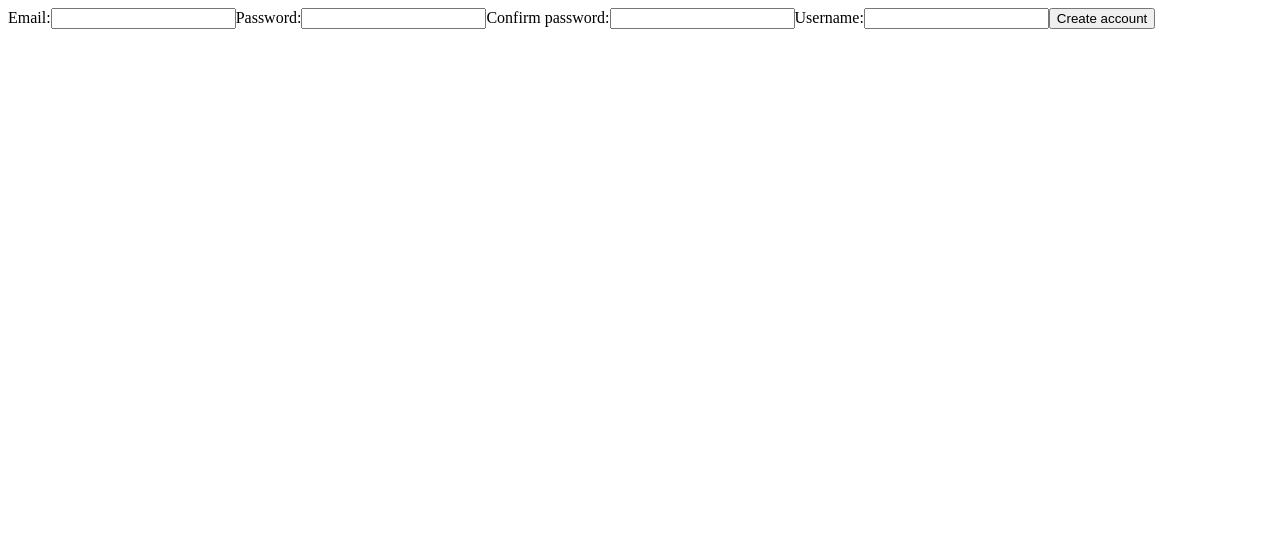
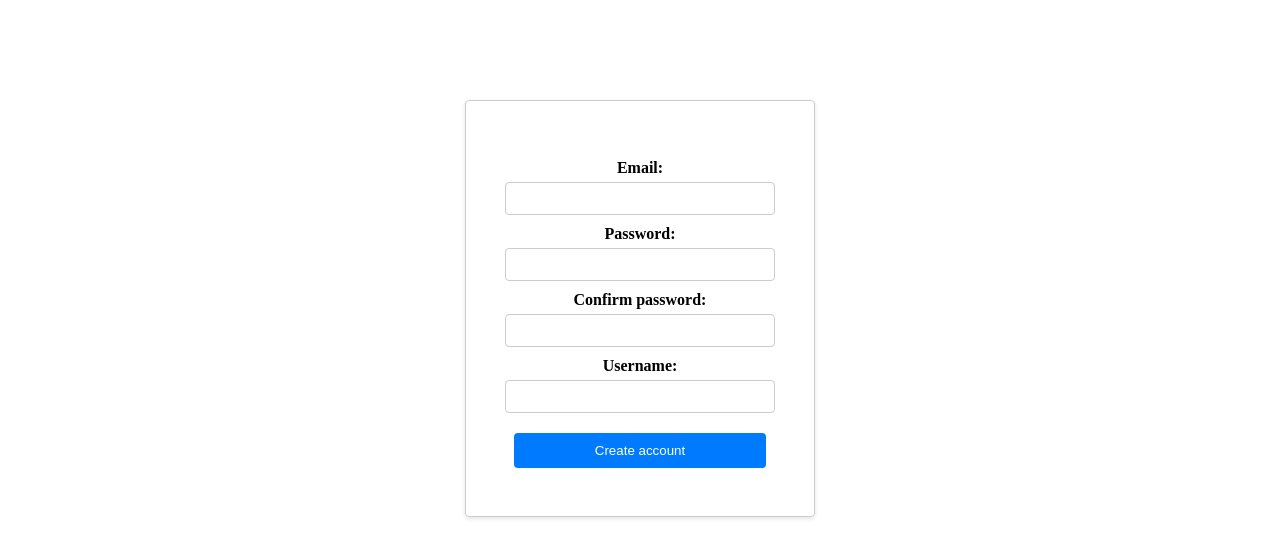
Before and after one commit to tbuller/all-purpose-organiser, a React (Create React App) app in the folder src/: page /signup in a window 1280 px wide. Shown: the top 558 px of the page. Built offline with nearby package versions, Linux system fonts and the light colour scheme.

Commit message:
sign up page styling

```diff
--- a/src/package.json
+++ b/src/package.json
@@ -16,6 +16,7 @@
     "react-redux": "^8.0.5",
     "react-router-dom": "^6.10.0",
     "react-scripts": "5.0.1",
+    "sass": "^1.62.1",
     "typescript": "^4.9.5",
     "web-vitals": "^2.1.4"
   },
--- a/src/src/components/Auth/PasswordsError.tsx
+++ b/src/src/components/Auth/PasswordsError.tsx
@@ -1,6 +1,7 @@
 import React from 'react';
 import { useDispatch } from 'react-redux';
 import { setPasswordsNotMatching } from '../../redux/authSlice';
+import '../../styling/Auth/PasswordsError.scss';
 
 const PasswordsError = () => {
 
--- a/src/src/components/Auth/Signup.tsx
+++ b/src/src/components/Auth/Signup.tsx
@@ -1,7 +1,11 @@
 import React from 'react';
 import { useState, useEffect } from 'react';
 import { useNavigate } from 'react-router-dom';
+import { useDispatch, useSelector } from 'react-redux';
+import { RootStateAuth } from '../../redux/authSlice';
+import { setPasswordsNotMatching } from '../../redux/authSlice';
 import PasswordsError from './PasswordsError';
+import '../../styling/Auth/Signup.scss';
 
 interface SignupProps {
   navigate: ReturnType<typeof useNavigate>
@@ -9,16 +13,18 @@ interface SignupProps {
 
 const Signup: React.FC<SignupProps> = ({ navigate }) => {
 
+  const dispatch = useDispatch();
+  const passwordsNotMatching = useSelector((state: RootStateAuth) => state.auth.passwordsNotMatching);
+
   const [email, setEmail] = useState("");
   const [password, setPassword] = useState("");
   const [confirmedPassword, setConfirmedPassword] = useState("");
   const [username, setUsername] = useState("");
-  const [passwordsNotMatching, setPasswordsNotMatching] = useState(false);
 
   const createUser = () => {
     if (password !== confirmedPassword) {
       console.log("passwords do not match");
-      setPasswordsNotMatching(true);
+      dispatch(setPasswordsNotMatching(true));
     } else {
       fetch("http://localhost:8080/users", {
         method: "post",
@@ -50,7 +56,6 @@ const Signup: React.FC<SignupProps> = ({ navigate }) => {
 
   return (
     <div className="signup-page-container">
-      {passwordsNotMatching && <PasswordsError />}
       <label className="signup-page-label">Email:</label>
       <input className="signup-page-input" type="text" onChange={handleEmailChange} />
       <label className="signup-page-label">Password:</label>
@@ -59,7 +64,8 @@ const Signup: React.FC<SignupProps> = ({ navigate }) => {
       <input className="signup-page-input" type="password" onChange={handleConfirmedPasswordChange} />
       <label className="signup-page-label">Username:</label>
       <input className="signup-page-input" type="text" onChange={handleUsernameChange} />
-      <button onClick={createUser}>Create account</button>
+      <button className="signup-page-button" onClick={createUser}>Create account</button>
+      {passwordsNotMatching && <PasswordsError />}
     </div>
   )
 }
--- a/src/src/redux/authSlice.ts
+++ b/src/src/redux/authSlice.ts
@@ -1,6 +1,10 @@
 import { createSlice } from '@reduxjs/toolkit';
 
-const initialState = {
+type AuthState = {
+  passwordsNotMatching: boolean;
+}
+
+const initialState: AuthState = {
   passwordsNotMatching: false
 }
 
@@ -16,3 +20,7 @@ const authSlice = createSlice({
 
 export default authSlice.reducer;
 export const { setPasswordsNotMatching } = authSlice.actions;
+
+export type RootStateAuth = {
+  auth: AuthState;
+}
--- a/src/src/redux/store.ts
+++ b/src/src/redux/store.ts
@@ -1,9 +1,11 @@
 import { configureStore } from "@reduxjs/toolkit";
 import usersReducer from './usersSlice';
+import authReducer from './authSlice';
 
 const store = configureStore({
   reducer: {
-    users: usersReducer
+    users: usersReducer,
+    auth: authReducer
   }
 })
 
--- /dev/null
+++ b/src/src/styling/Auth/PasswordsError.scss
@@ -0,0 +1,3 @@
+.passwords-error-container {
+
+}
--- /dev/null
+++ b/src/src/styling/Auth/Signup.scss
@@ -0,0 +1,42 @@
+.signup-page-container {
+  display: flex;
+  flex-direction: column;
+  align-items: center;
+  justify-content: center;
+  width: 20%;
+  padding: 3em;
+  margin: 100px auto;
+  border: 1px solid #ccc;
+  border-radius: 4px;
+  box-shadow: 0 2px 4px rgba(0, 0, 0, 0.1);
+
+  .signup-page-label {
+    margin-top: 10px;
+    margin-bottom: 5px;
+    font-size: 16px;
+    font-weight: bold;
+  }
+
+  .signup-page-input {
+    width: 100%;
+    padding: 8px;
+    border: 1px solid #ccc;
+    border-radius: 4px;
+  }
+
+  .signup-page-button {
+    width: 100%;
+    padding: 10px;
+    margin-top: 20px;
+    background-color: #007bff;
+    color: #fff;
+    border: none;
+    border-radius: 4px;
+    cursor: pointer;
+    transition: background-color 0.3s;
+
+    &:hover {
+      background-color: #0056b3;
+    }
+  }
+}
```
Also changed, not shown: 1 other file (tests, documents, lock files or other folders).
